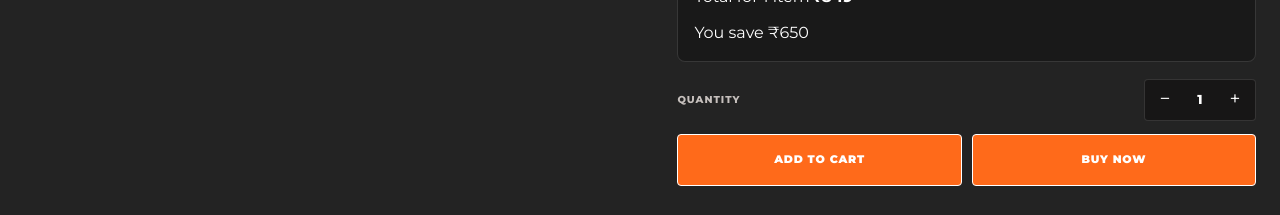
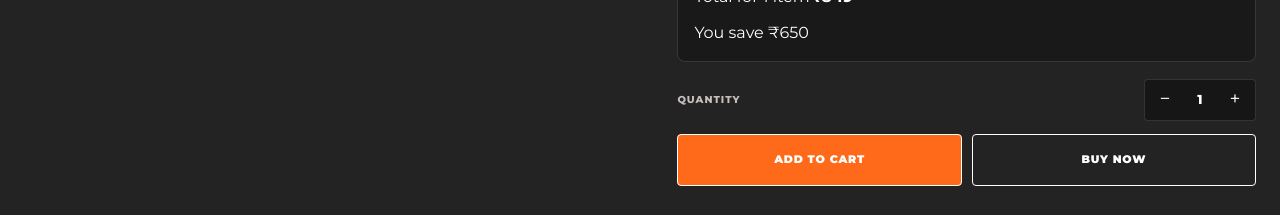
Before and after one commit to aniket544/car101, a React (Vite) app: page / in a window 1280 px wide. Shown: the part 1240-1455 px from the top of the page. Built offline with nearby package versions, Linux system fonts and the light colour scheme.

Commit message:
update you may like it4

```diff
--- a/src/index.css
+++ b/src/index.css
@@ -605,9 +605,12 @@ img {
 
 .buy-now-btn {
   border-color: #fff;
+  background: transparent;
 color: #fff;
 }
-
+.purchase-actions .buy-now-btn {
+  background: transparent;
+}
 .buy-now-btn:hover {
   border-color: var(--color-primary);
   background: var(--color-primary);
```
